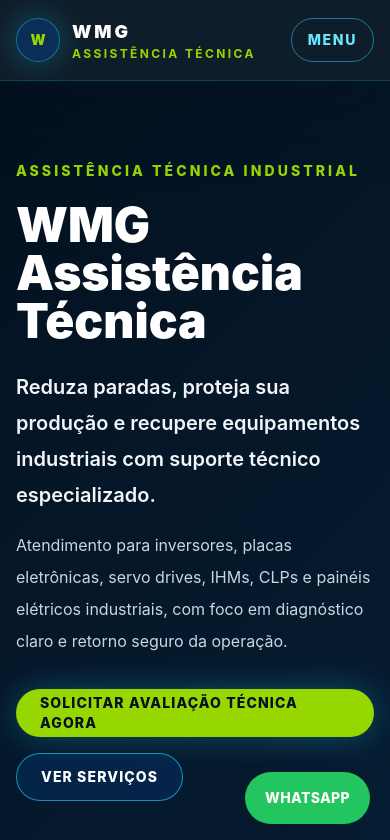
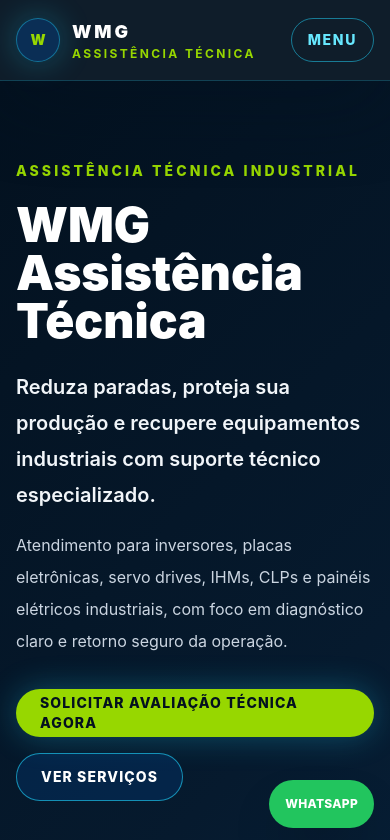
Before and after one commit to Dev-RuiDiniz/Site_WMG_AssistenciaTecnica, a React (Vite) app: page / in a window 390 px wide. Shown: the top 840 px of the page. Built offline with nearby package versions, Linux system fonts and the light colour scheme.

Commit message:
fix(whatsapp): melhora botao flutuante no mobile

```diff
--- a/src/components/whatsapp/FloatingWhatsAppButton.tsx
+++ b/src/components/whatsapp/FloatingWhatsAppButton.tsx
@@ -10,7 +10,7 @@ export function FloatingWhatsAppButton() {
       target="_blank"
       rel="noopener noreferrer"
       aria-label="Abrir conversa no WhatsApp da WMG"
-      className="fixed bottom-5 right-5 z-50 rounded-full bg-green-500 px-5 py-4 text-sm font-extrabold uppercase tracking-wide text-white shadow-2xl transition hover:-translate-y-0.5 hover:bg-green-600 focus:outline-none focus:ring-4 focus:ring-green-300 md:bottom-8 md:right-8"
+      className="fixed bottom-4 right-4 z-50 inline-flex min-h-12 items-center justify-center rounded-full bg-green-500 px-4 py-3 text-xs font-extrabold uppercase tracking-wide text-white shadow-2xl transition hover:-translate-y-0.5 hover:bg-green-600 focus:outline-none focus:ring-4 focus:ring-green-300 sm:bottom-5 sm:right-5 sm:min-h-14 sm:px-5 sm:text-sm md:bottom-8 md:right-8"
     >
       WhatsApp
     </a>
```
